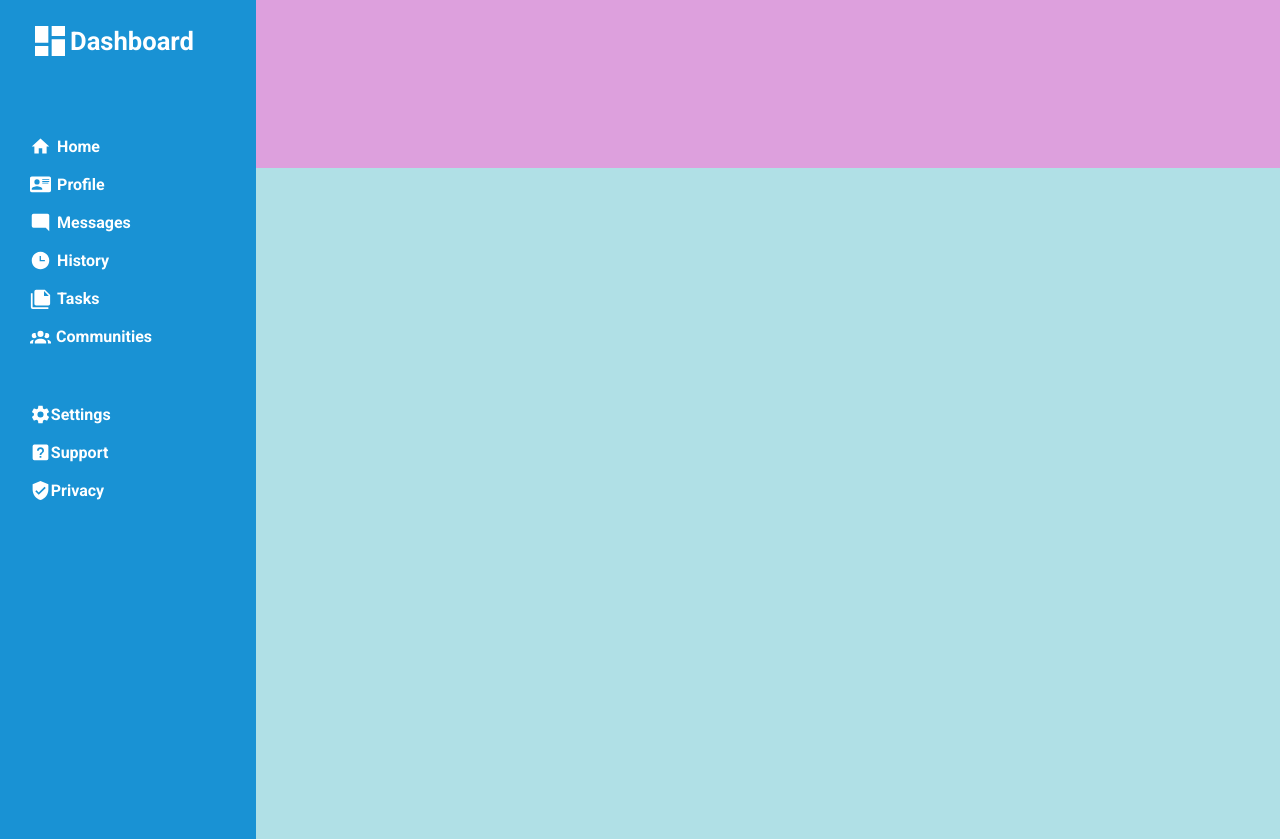
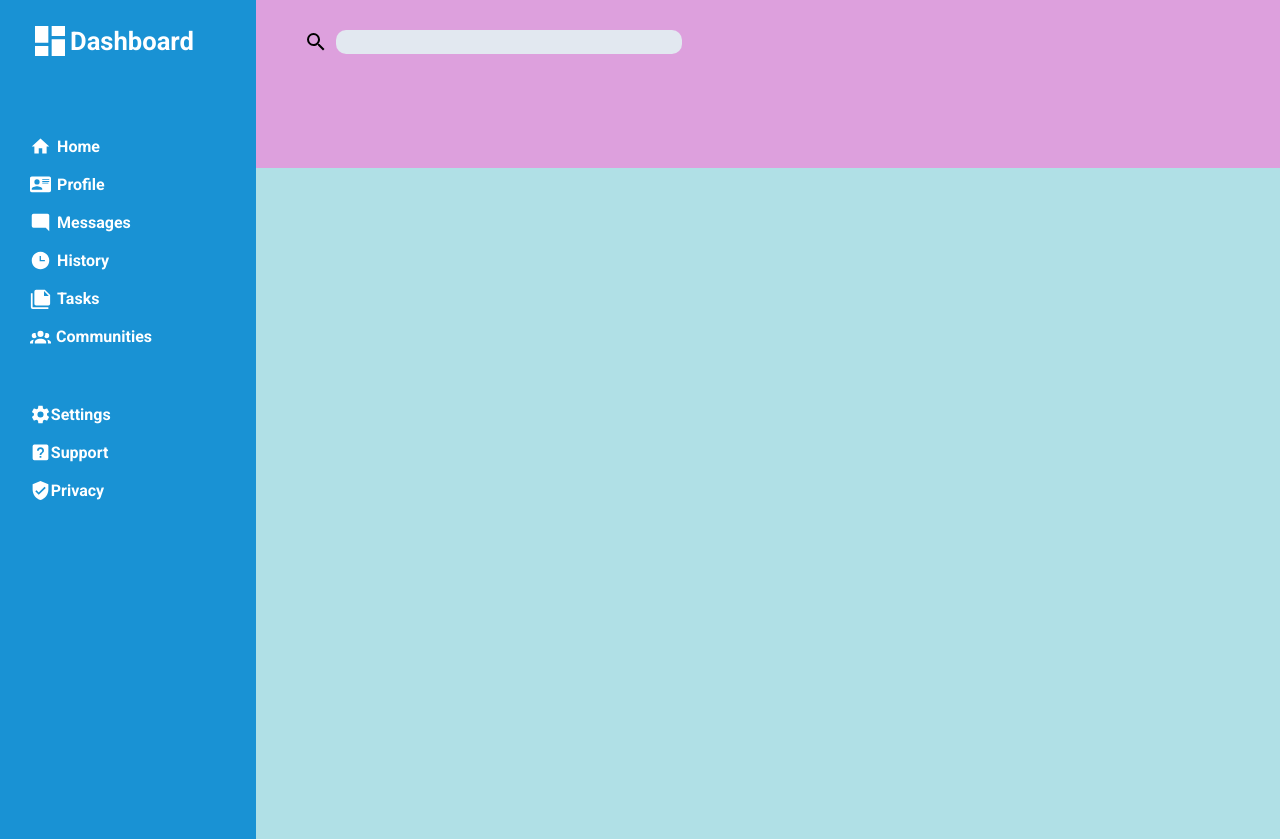
Before and after one commit to matthewblu421/admin-dashboard, a plain HTML site: page index.html in a window 1280 px wide. Drawn offline with Linux system fonts and the light colour scheme.

Commit message:
added search bar and svg icon

```diff
--- a/index.html
+++ b/index.html
@@ -86,7 +86,12 @@
         </div>
       </div>
       <div class="rightside">
-        <div class="header"></div>
+        <div class="header">
+          <div class="search-bar-div-upperleft">
+            <img src="images/magnify.svg" alt="" class="magnify">
+            <input type="search" name="" id="" class="searchbar">
+          </div>
+        </div>
         <div class="main-content"></div>
       </div>
     </div>
--- a/style.css
+++ b/style.css
@@ -112,3 +112,38 @@ body {
   width: 170px;
   min-width: 170px;
 }
+
+.searchbar{
+  border-style: none;
+  border-radius: 10px;
+  width: 80%;
+  height: 1.5rem;
+  grid-column: 3/4;
+  grid-row: 2/3;
+  background-color: #e2e8f0;
+}
+
+.magnify{
+  width: 60%;
+  height: auto;
+  grid-column: 2/3;
+  grid-row: 2/3;
+  align-self: center;
+  justify-self: center;
+}
+
+.header{
+  display: grid;
+  grid-template-columns: 1fr 1fr;
+  grid-template-rows: 1fr 1fr;
+}
+
+.search-bar-div-upperleft{
+  display: grid;
+  grid-template-columns: 40px 40px 1fr;
+  grid-template-rows: repeat(3, 1fr);
+  align-items: center;
+
+
+
+}
```
Also changed, not shown: images/magnify.svg (added).
